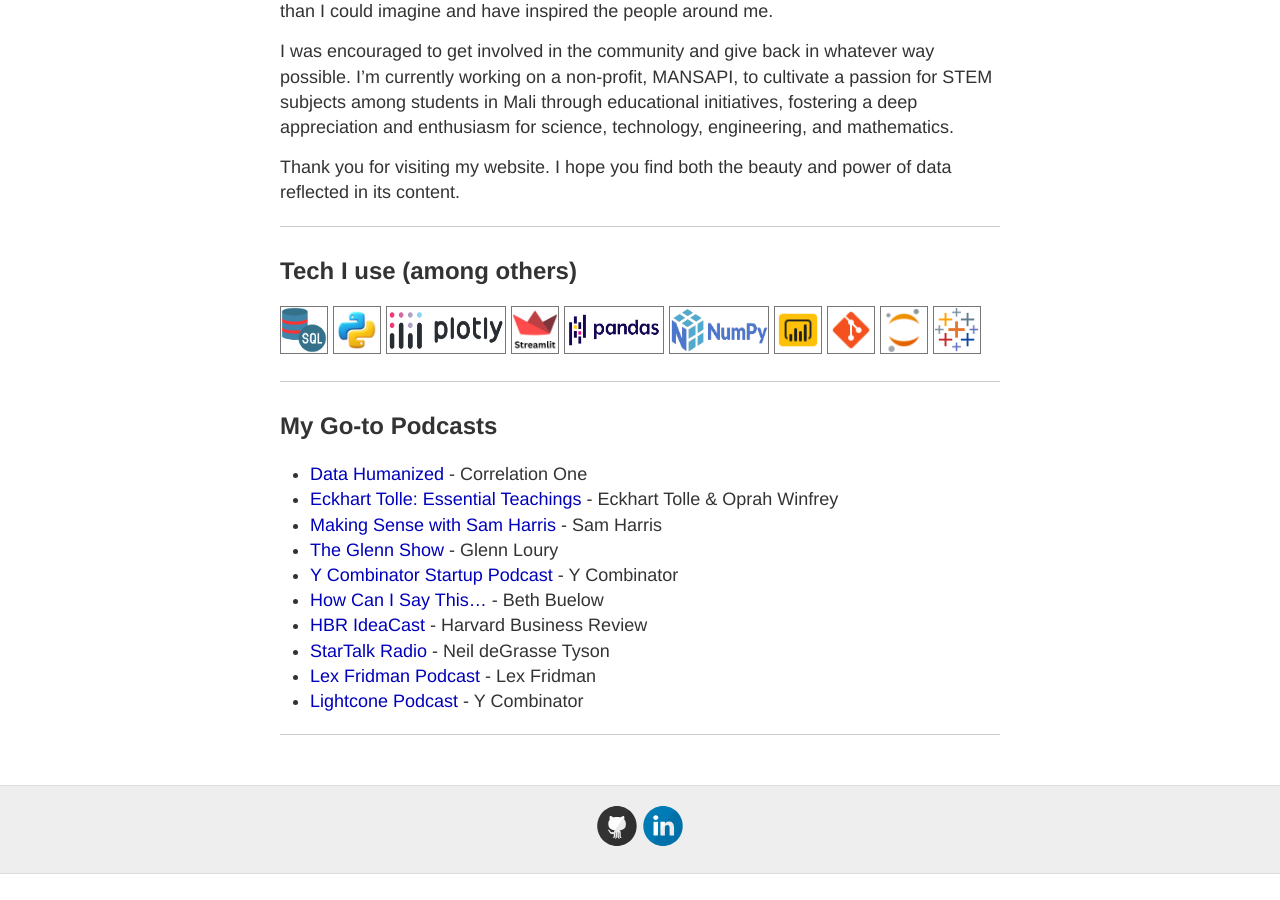
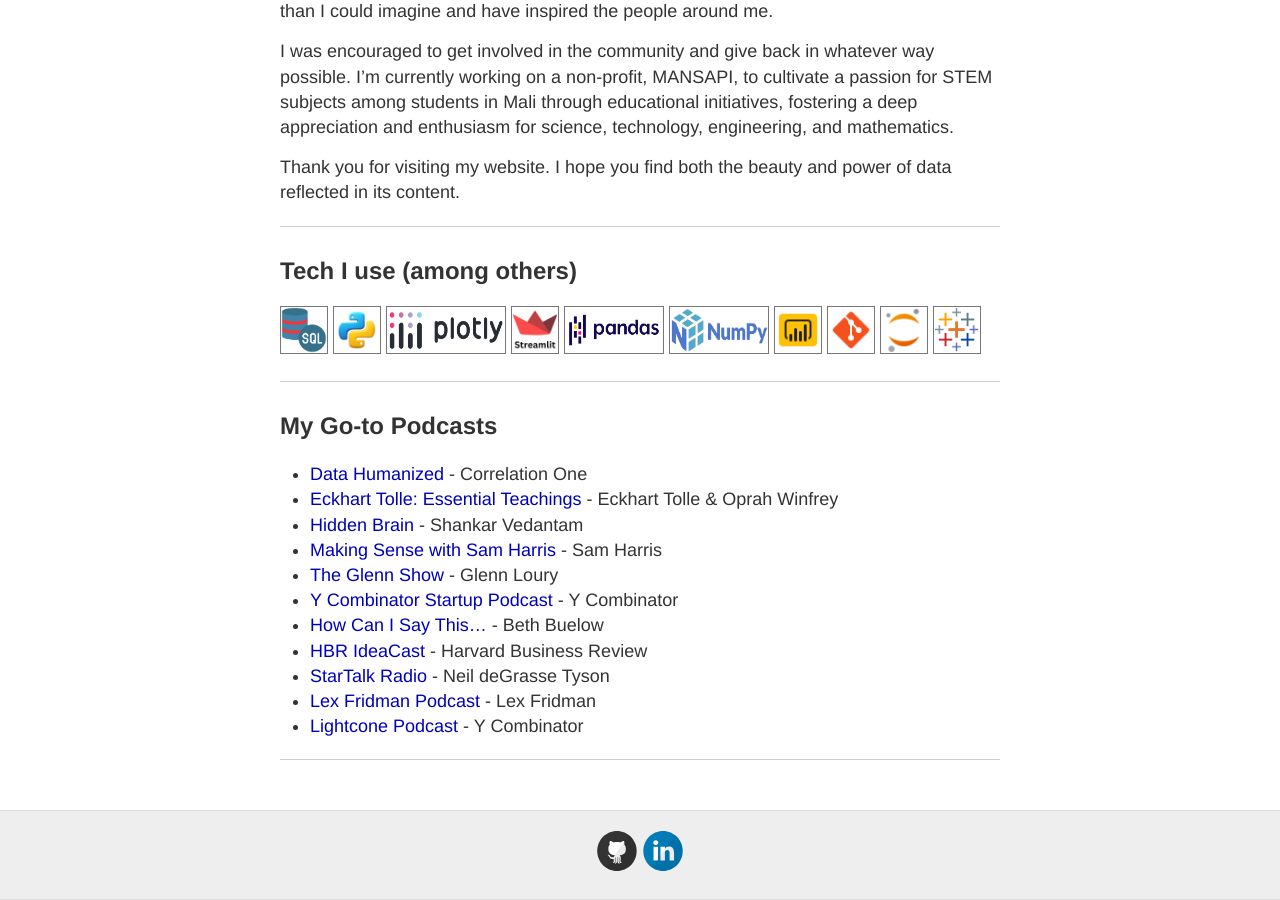
Before and after one commit to obtbe/zeidombo.github.io, a Jekyll site: the page built from about.md, in a window 1280 px wide and 900 px high, scrolled down 726 px. Built offline with Jekyll 4.4.1, drawn with Linux system fonts in a browser that asks for light colours; our own code applies the rules of GitHub Pages for plain Markdown files; before the commit the page ends 1600 px from its top, so only the background shows below that.

Commit message:
added another podcast

```diff
--- a/about.md
+++ b/about.md
@@ -40,6 +40,7 @@ Thank you for visiting my website. I hope you find both the beauty and power of
 
 * [Data Humanized](https://podcasts.google.com/feed/aHR0cHM6Ly9mZWVkcy5wb2RjYXN0bGUuYWkvNjAvNzdkZWQxNzEtYzQxMS00YmFhLWJkYjktNGEzMGQyYWYxYmYyLnJzcw) - Correlation One
 * [Eckhart Tolle: Essential Teachings](https://podcasts.google.com/feed/aHR0cHM6Ly9mZWVkcy5zaW1wbGVjYXN0LmNvbS91M042OVI3TQ?sa=X&ved=0CAMQ4aUDahcKEwjgh7rilqSGAxUAAAAAHQAAAAAQAg) - Eckhart Tolle & Oprah Winfrey
+* [Hidden Brain](https://podcasts.google.com/feed/aHR0cHM6Ly9mZWVkcy5zaW1wbGVjYXN0LmNvbS9rd1djMGxoZg) - Shankar Vedantam
 * [Making Sense with Sam Harris](https://podcasts.google.com/feed/aHR0cHM6Ly93YWtpbmd1cC5saWJzeW4uY29tL3Jzcw) - Sam Harris
 * [The Glenn Show](https://podcasts.google.com/feed/aHR0cHM6Ly9hcGkuc3Vic3RhY2suY29tL2ZlZWQvcG9kY2FzdC8yNTkwNDQucnNz?sa=X&ved=0CAoQ9sEGahgKEwjInuzz7-6BAxUAAAAAHQAAAAAQmAE) - Glenn Loury
 * [Y Combinator Startup Podcast](https://podcasts.google.com/feed/aHR0cHM6Ly9hbmNob3IuZm0vcy84YzE1MjRiYy9wb2RjYXN0L3Jzcw) - Y Combinator
```
